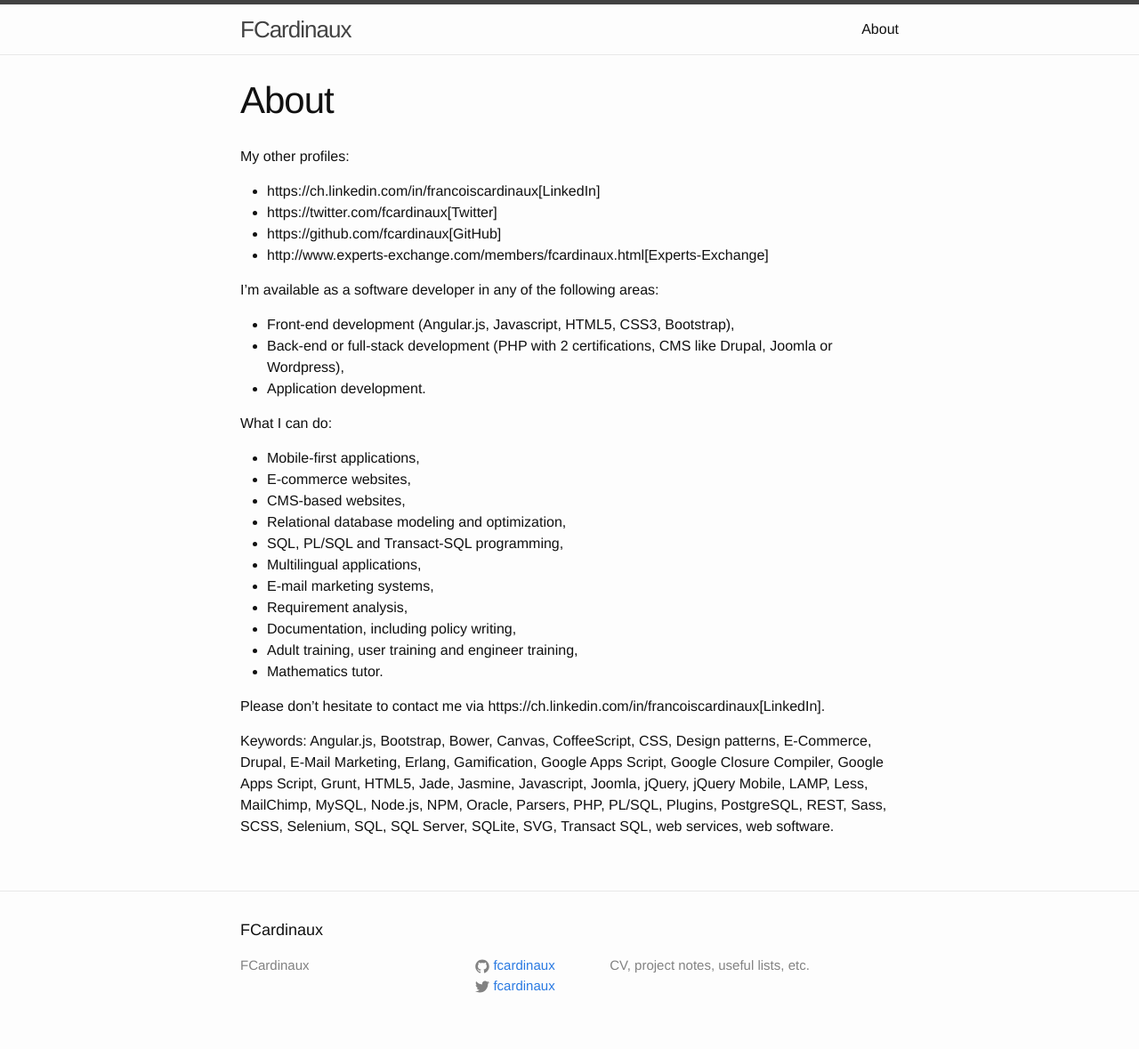
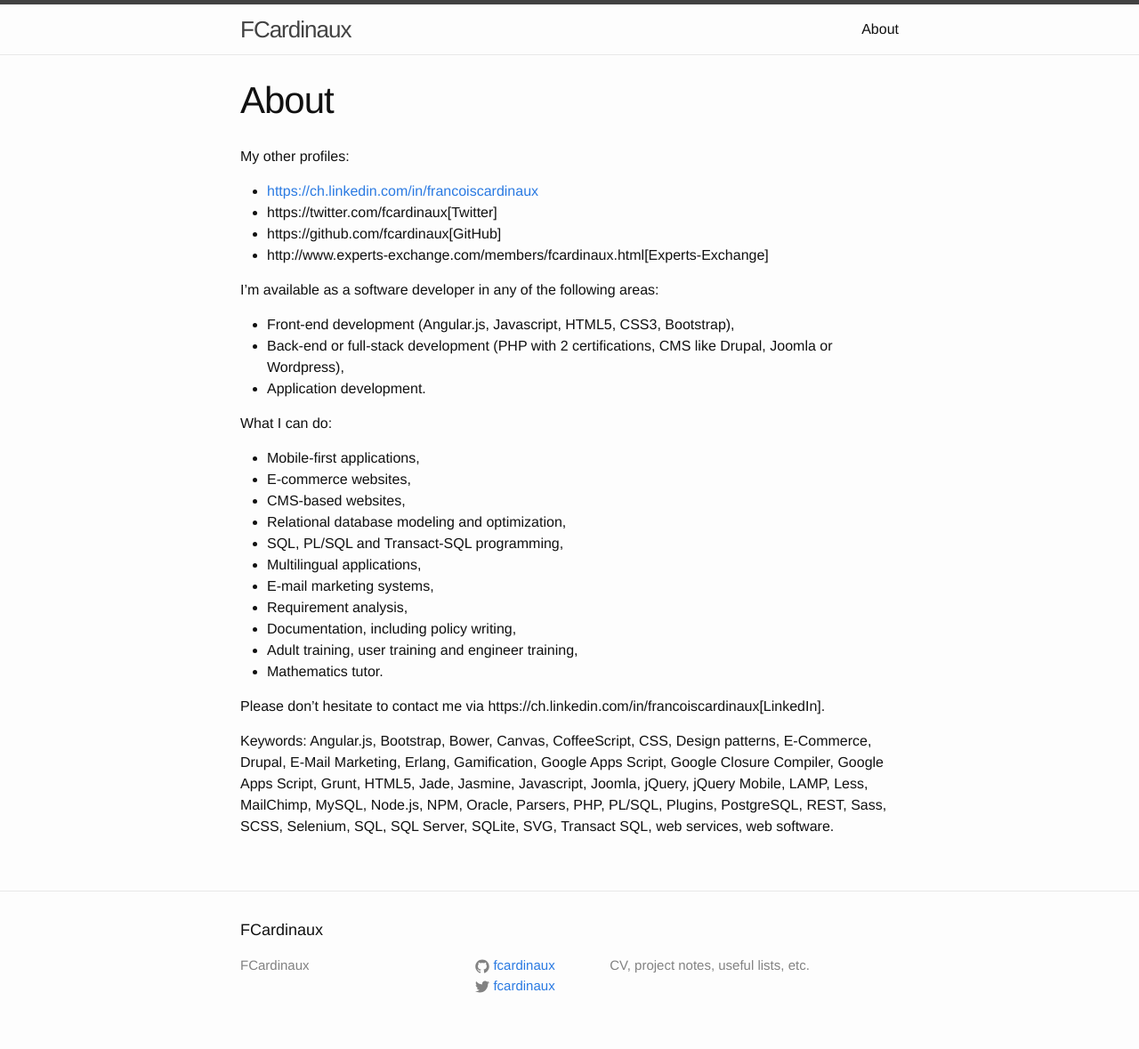
Before and after one commit to fcardinaux/fcardinaux.github.io, a Jekyll site: the page built from about.md, in a window 1280 px wide. Shown: the whole page at 89% size. Built offline with Jekyll 4.4.1, drawn with Linux system fonts in a browser that asks for light colours.

Commit message:
About page updated.

```diff
--- a/about.md
+++ b/about.md
@@ -6,7 +6,7 @@ permalink: /about/
 
 My other profiles:
 
-* https://ch.linkedin.com/in/francoiscardinaux[LinkedIn]
+* [https://ch.linkedin.com/in/francoiscardinaux](LinkedIn)
 * https://twitter.com/fcardinaux[Twitter]
 * https://github.com/fcardinaux[GitHub]
 * http://www.experts-exchange.com/members/fcardinaux.html[Experts-Exchange]
```
